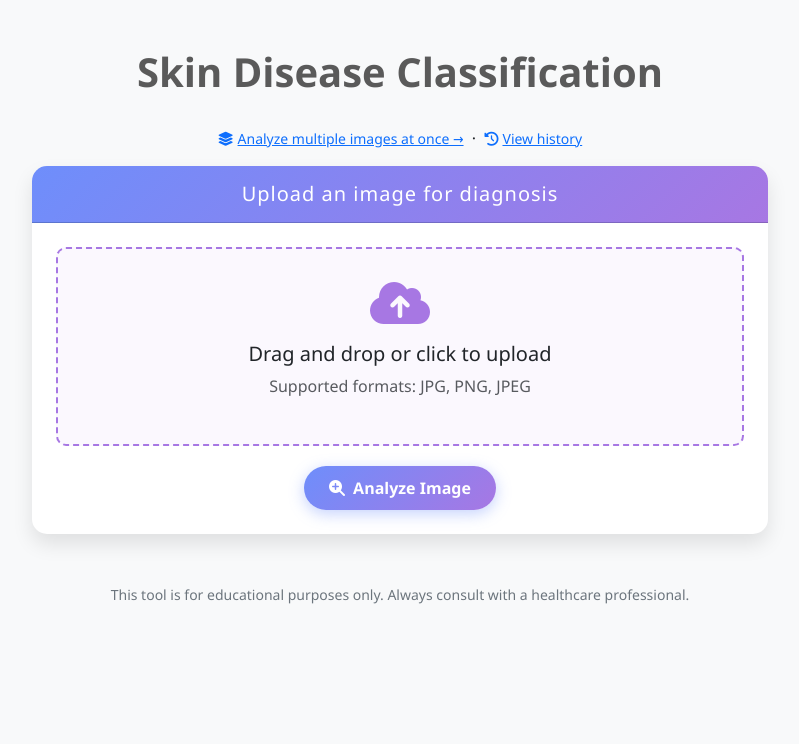
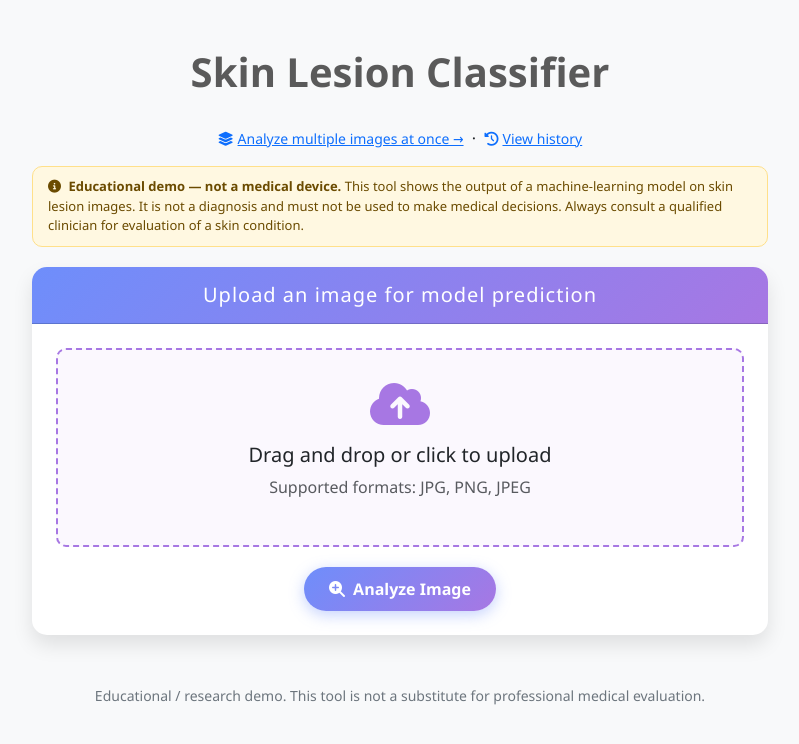
Before and after one commit to Eshaan0110/Skin-Cancer-Detection-Website, a Flask app: page / in a window 1280 px wide. Shown: the top 744 px of the page, without its empty margins (240-1039 px from the left). Run offline with Flask 3, Linux system fonts and the light colour scheme; some libraries are stand-ins or nearby versions.

Commit message:
Add medical-safety disclaimer banner and reframe UI language
Prominent 'Educational demo — not a medical device' banner near the top
of every page. Copy across all three templates changed from 'diagnosis'
to 'model prediction' / 'model confidence' / 'risk category'.

```diff
--- a/templates/index.html
+++ b/templates/index.html
@@ -5,7 +5,7 @@
   <meta name="viewport" content="width=device-width, initial-scale=1, shrink-to-fit=no">
   <link href="https://cdnjs.cloudflare.com/ajax/libs/bootstrap/5.3.0/css/bootstrap.min.css" rel="stylesheet">
   <link href="https://cdnjs.cloudflare.com/ajax/libs/font-awesome/6.4.0/css/all.min.css" rel="stylesheet">
-  <title>Skin Disease Classification</title>
+  <title>Skin Lesion Classifier</title>
   <style>
     body {
       background-color: #f8f9fa;
@@ -125,22 +125,42 @@
     .nav-link-batch {
       font-size: 14px;
     }
+    .disclaimer-banner {
+      background-color: #fff8e1;
+      border: 1px solid #ffe08a;
+      color: #6b4b00;
+      border-radius: 10px;
+      padding: 10px 15px;
+      font-size: 13px;
+      margin-bottom: 20px;
+    }
+    .disclaimer-banner strong {
+      color: #6b4b00;
+    }
   </style>
 </head>
 <body>
   <div class="container mt-5">
     <div class="row justify-content-center">
       <div class="col-md-8">
-        <h1 class="text-center page-header">Skin Disease Classification</h1>
+        <h1 class="text-center page-header">Skin Lesion Classifier</h1>
         <p class="text-center">
           <a class="nav-link-batch" href="{{ url_for('batch') }}"><i class="fas fa-layer-group me-1"></i>Analyze multiple images at once &rarr;</a>
           &nbsp;&middot;&nbsp;
           <a class="nav-link-batch" href="{{ url_for('history_page') }}"><i class="fas fa-history me-1"></i>View history</a>
         </p>
 
+        <div class="disclaimer-banner" role="alert">
+          <i class="fas fa-info-circle me-1"></i>
+          <strong>Educational demo &mdash; not a medical device.</strong>
+          This tool shows the output of a machine-learning model on skin lesion images. It is not
+          a diagnosis and must not be used to make medical decisions. Always consult a qualified
+          clinician for evaluation of a skin condition.
+        </div>
+
         <div class="card">
           <div class="card-header text-center py-3">
-            <h5 class="mb-0">Upload an image for diagnosis</h5>
+            <h5 class="mb-0">Upload an image for model prediction</h5>
           </div>
           <div class="card-body p-4">
             <form method="POST" enctype="multipart/form-data" id="upload-form">
@@ -163,15 +183,15 @@
             {% if label %}
             <div class="alert alert-info mt-4" role="alert">
               <i class="fas fa-info-circle me-2"></i>
-              <strong>{{ description }}</strong>
+              Model prediction: <strong>{{ description }}</strong>
               <span class="text-muted">({{ label }})</span>
-              &mdash; Confidence: <strong>{{ confidence }}%</strong>
-              <span class="risk-badge risk-{{ risk }}">{{ risk }} risk</span>
+              &mdash; Model confidence: <strong>{{ confidence }}%</strong>
+              <span class="risk-badge risk-{{ risk }}">{{ risk }} risk category</span>
             </div>
 
             {% if all_probs %}
             <div class="mt-3">
-              <h6 class="text-muted mb-2">Full breakdown</h6>
+              <h6 class="text-muted mb-2">Full probability breakdown</h6>
               {% for p in all_probs %}
               <div class="prob-row">
                 <div class="prob-label">{{ p.description }} <span class="text-muted">({{ p.label }})</span></div>
@@ -194,7 +214,7 @@
         </div>
 
         <div class="text-center footer">
-          <p>This tool is for educational purposes only. Always consult with a healthcare professional.</p>
+          <p>Educational / research demo. This tool is not a substitute for professional medical evaluation.</p>
         </div>
       </div>
     </div>
```
Also changed, not shown: templates/batch.html (+23 -7 lines), templates/history.html (+19 -3 lines).
